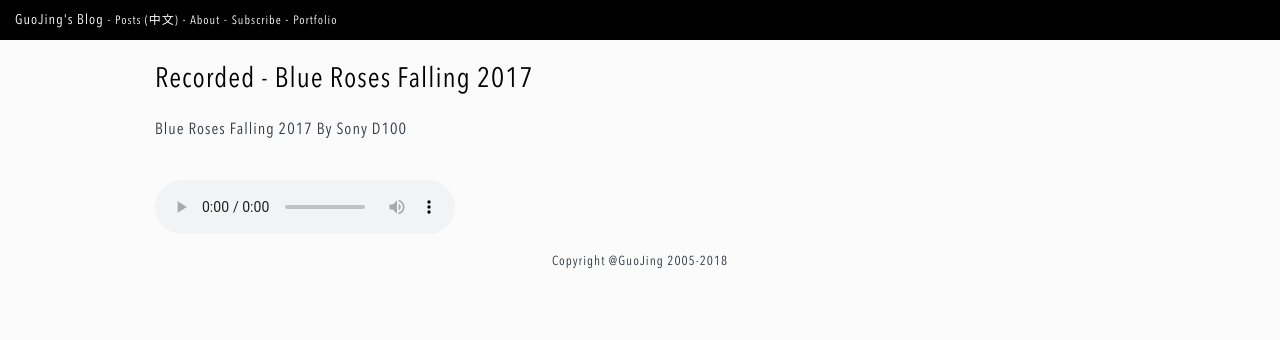
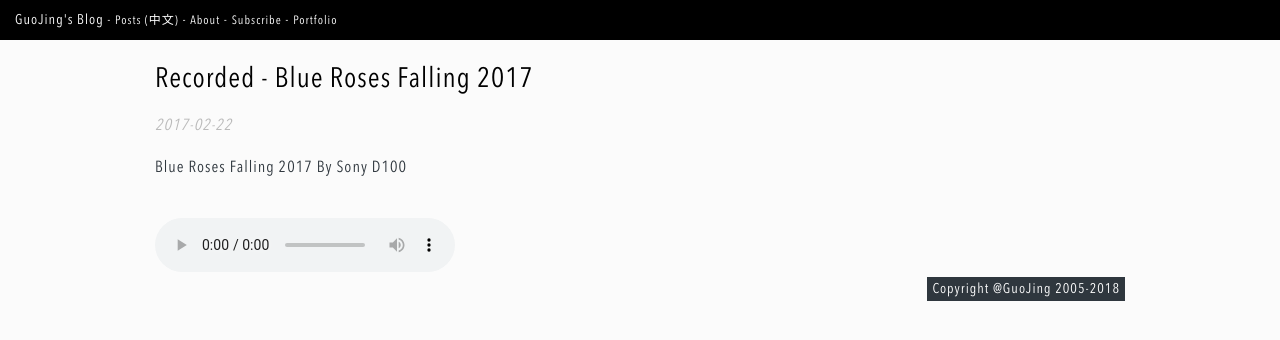
Before and after one commit to GuoJing/blog, a Jekyll site: the page built from _posts/blog/2017/2017-02-22-record-ukulele-by-sony-d100.md, in a window 1280 px wide. Shown: the top 340 px of the page. Built offline with Jekyll 4.4.1, drawn with Linux system fonts in a browser that asks for light colours.

Commit message:
auto commit

```diff
--- a/_includes/about.html
+++ b/_includes/about.html
@@ -3,4 +3,4 @@
 <a href="/" style="font-size:14px">返回</a>
 </div>
 -->
-<span style="font-size: 13px;">Copyright @GuoJing 2005-2018</span>
+<span style="font-size: 14px; background: #2f373e; color: white; padding: 5px;">Copyright @GuoJing 2005-2018</span>
--- a/_layouts/post.html
+++ b/_layouts/post.html
@@ -62,11 +62,9 @@
   <div class="hidden" itemprop="author">GuoJing</div>
   <div class="hidden" itemprop="description">{{ page.description }}</div>
 
-  <!--
   <div class="info">
-      <i>Written {{ page.date | date:"%Y-%m-%d"}}</i>
+      <i>{{ page.date | date:"%Y-%m-%d"}}</i>
   </div>
--->
 
   <div class="content {{ page.categories }}_content_css" itemprop="articleBody">
     {{ content }}
--- a/style/style.css
+++ b/style/style.css
@@ -172,7 +172,9 @@ blockquote p {
 }
 
 .footer {
-  text-align: center;
+  max-width: 970px;
+  margin: -10px auto;
+  text-align: right;
   color: #2f373e;
   margin-bottom: 30px;
 }
@@ -305,8 +307,8 @@ pre code {
 
 .info,.suggest {
   color: #bababa;
-  margin-bottom: 30px;
-  margin-top: 20px;
+  margin-bottom: 10px;
+  margin-top: 5px;
   width: 100%;
 }
 
```
